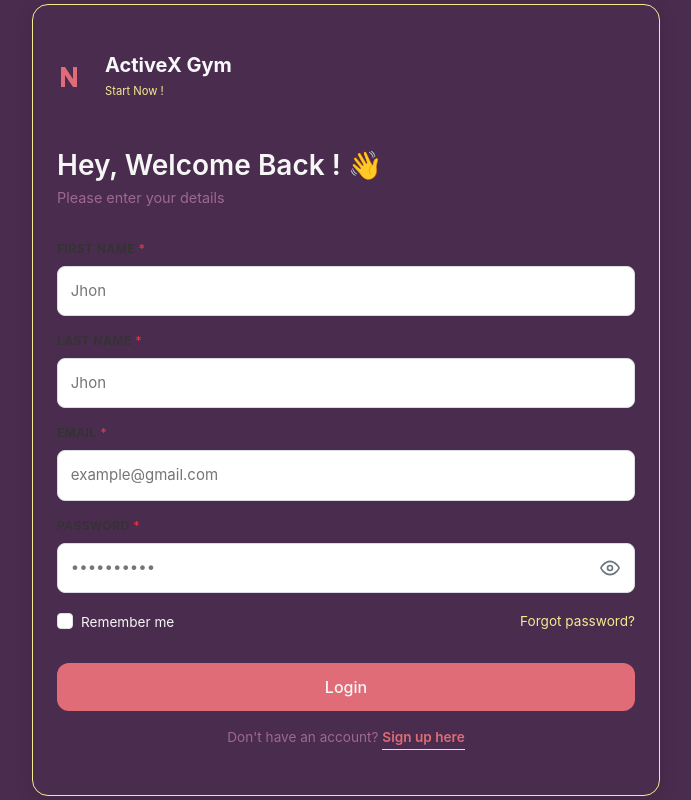
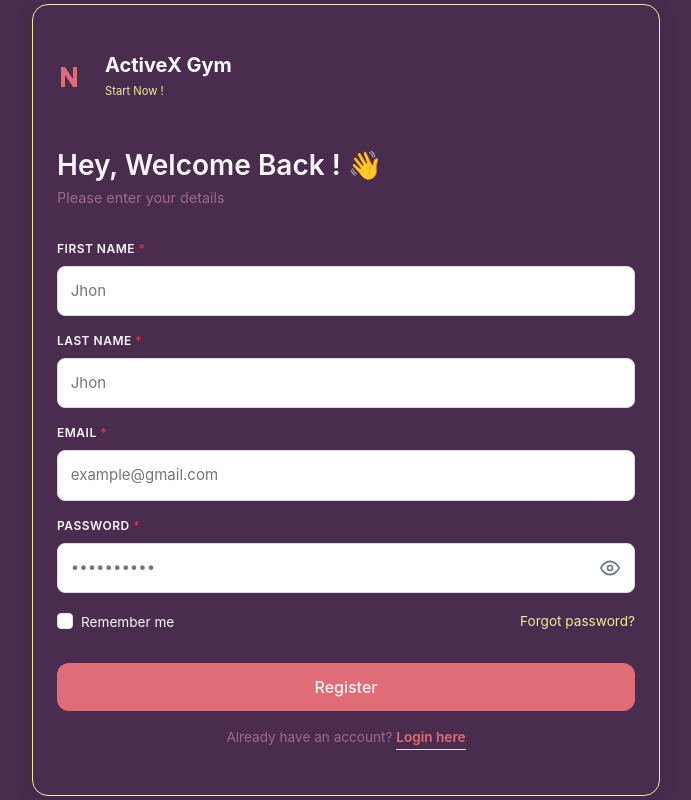
Before and after one commit to sumit0596/workfit, a Next.js app: page /register in a window 1280 px wide. Shown: the whole page, without its empty margins (294-985 px from the left). Built offline with nearby package versions, Linux system fonts and the light colour scheme.

Commit message:
Fix : UI color fix

```diff
--- a/app/(auth)/login/page.tsx
+++ b/app/(auth)/login/page.tsx
@@ -7,6 +7,7 @@ import { useToast } from "@/components/ui/ToastContext";
 
 import { signIn } from "next-auth/react";
 import { useRouter } from "next/navigation";
+import Link from "next/link";
 
 export default function LoginForm() {
   const router = useRouter();
@@ -113,9 +114,9 @@ export default function LoginForm() {
 
           <div className="text-center" style={{ fontSize: "0.85rem", color: "var(--color-mauve)" }}>
             Don't have an account?{" "}
-            <a href="#" style={{ color: "var(--color-coral)" }} className="text-decoration-none fw-semibold border-bottom pb-1">
+            <Link href="/register" style={{ color: "var(--color-coral)" }} className="text-decoration-none fw-semibold border-bottom pb-1">
               Sign up here
-            </a>
+            </Link>
           </div>
         </form>
       </div>
--- a/app/(auth)/register/page.tsx
+++ b/app/(auth)/register/page.tsx
@@ -4,8 +4,11 @@ import { useState, FormEvent, useEffect } from "react";
 import ReusableInput from "@/components/ui/ReusableInput";
 import styles from "./RegisterForm.module.css";
 import { useToast } from "@/components/ui/ToastContext";
+import { useRouter } from "next/navigation";
+import Link from "next/link";
 
 export default function RegisterForm() {
+  const router = useRouter();
   const { showToast } = useToast();
   const [fname, setFname] = useState("");
   const [lname, setLname] = useState("");
@@ -37,6 +40,7 @@ export default function RegisterForm() {
       showToast("Success! User saved to database.", "success");
       setEmail(""); // Clear the form
       setPassword("");
+      router.push("/login"); // Redirect to login
     } else {
       showToast(`Failed: ${data.message}`, "error"); // E.g., "User already exists"
     }
@@ -126,14 +130,14 @@ export default function RegisterForm() {
           </div>
 
           <button type="submit" className="btn btn-primary w-100 mb-3 btn-login">
-            Login
+            Register
           </button>
 
           <div className="text-center" style={{ fontSize: "0.85rem", color: "var(--color-mauve)" }}>
-            Don't have an account?{" "}
-            <a href="#" style={{ color: "var(--color-coral)" }} className="text-decoration-none fw-semibold border-bottom pb-1">
-              Sign up here
-            </a>
+            Already have an account?{" "}
+            <Link href="/login" style={{ color: "var(--color-coral)" }} className="text-decoration-none fw-semibold border-bottom pb-1">
+              Login here
+            </Link>
           </div>
         </form>
       </div>
--- a/app/globals.css
+++ b/app/globals.css
@@ -60,8 +60,8 @@ body.register {
   color: white;
 }
 
-.login .form-label,
-.register .form-label {
+.login label,
+.register label {
   color: var(--color-light) !important;
 }
 
```
Also changed, not shown: components/ui/ReusableInput.module.css (line endings or trailing spaces).
